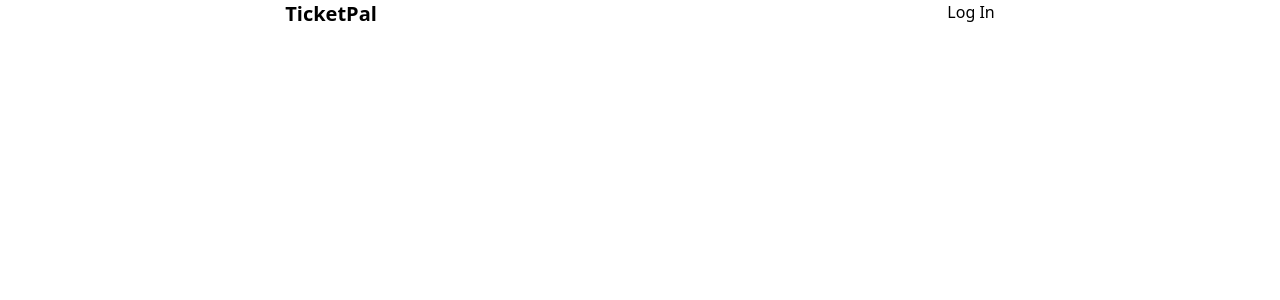
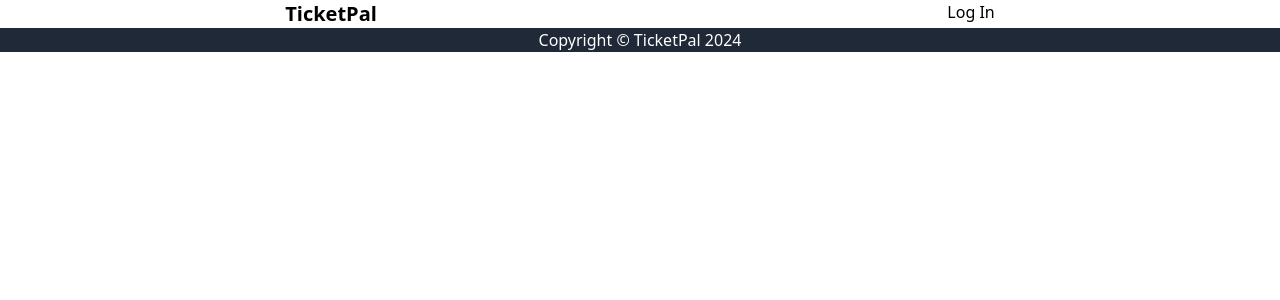
Before and after one commit to Ja-Uyoma/ticket-booking-application, a React (Vite) app: page / in a window 1280 px wide. Shown: the top 300 px of the page. Built offline with nearby package versions, Linux system fonts and the light colour scheme.

Commit message:
feat: add a footer to the page

```diff
--- a/src/client/App.jsx
+++ b/src/client/App.jsx
@@ -1,7 +1,12 @@
 import React from "react";
 
 function App() {
-  return <Header />;
+  return (
+    <>
+      <Header />
+      <Footer />
+    </>
+  );
 }
 
 function Header() {
@@ -19,4 +24,14 @@ function Header() {
   );
 }
 
+function Footer() {
+  return (
+    <footer className="bg-gray-800">
+      <p className="text-white text-center">
+        Copyright &copy; TicketPal <span>2024</span>{" "}
+      </p>
+    </footer>
+  );
+}
+
 export default App;
```
